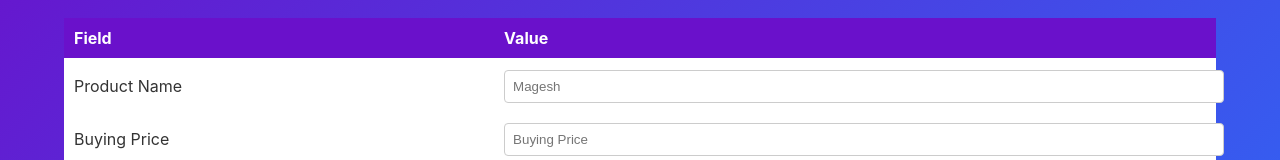
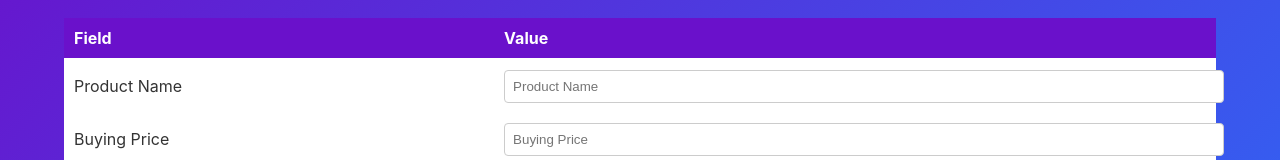
Before and after one commit to MageshwaranKCloudEngineer/Fintrack, a React (Create React App) app in the folder frontend/frontend/: page /create-sales in a window 1280 px wide. Shown: the part 153-313 px from the top of the page. Built offline with nearby package versions, Linux system fonts and the light colour scheme; sample sign-in values are in the browser's storage.

Commit message:
Update CreateSales.js

```diff
--- a/frontend/frontend/src/components/Sales/CreateSales.js
+++ b/frontend/frontend/src/components/Sales/CreateSales.js
@@ -64,7 +64,7 @@ const CreateSales = () => {
               <td style={tableDataStyle}>
                 <input
                   type="text"
-                  placeholder="Magesh"
+                  placeholder="Product Name"
                   value={productName}
                   onChange={(e) => setProductName(e.target.value)}
                   required
```
